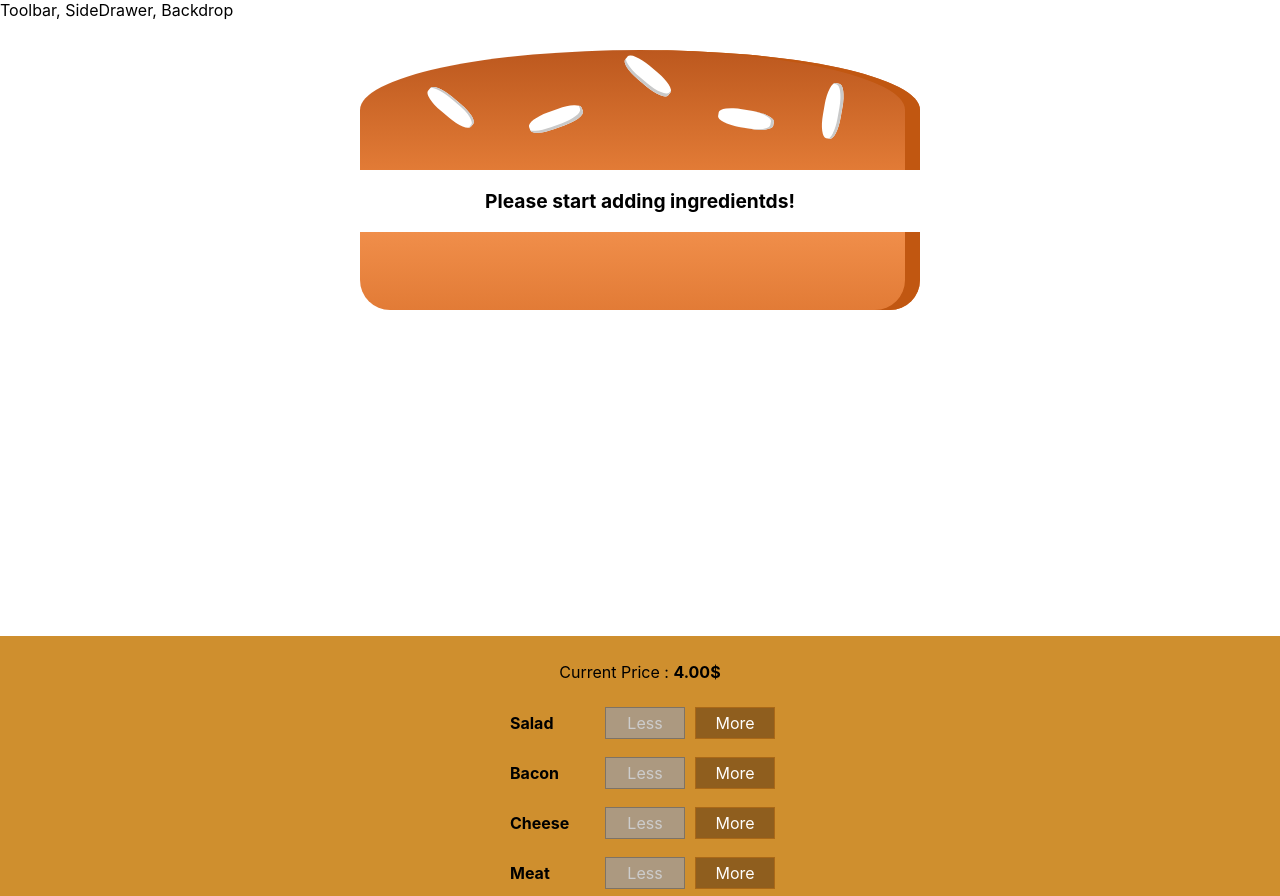
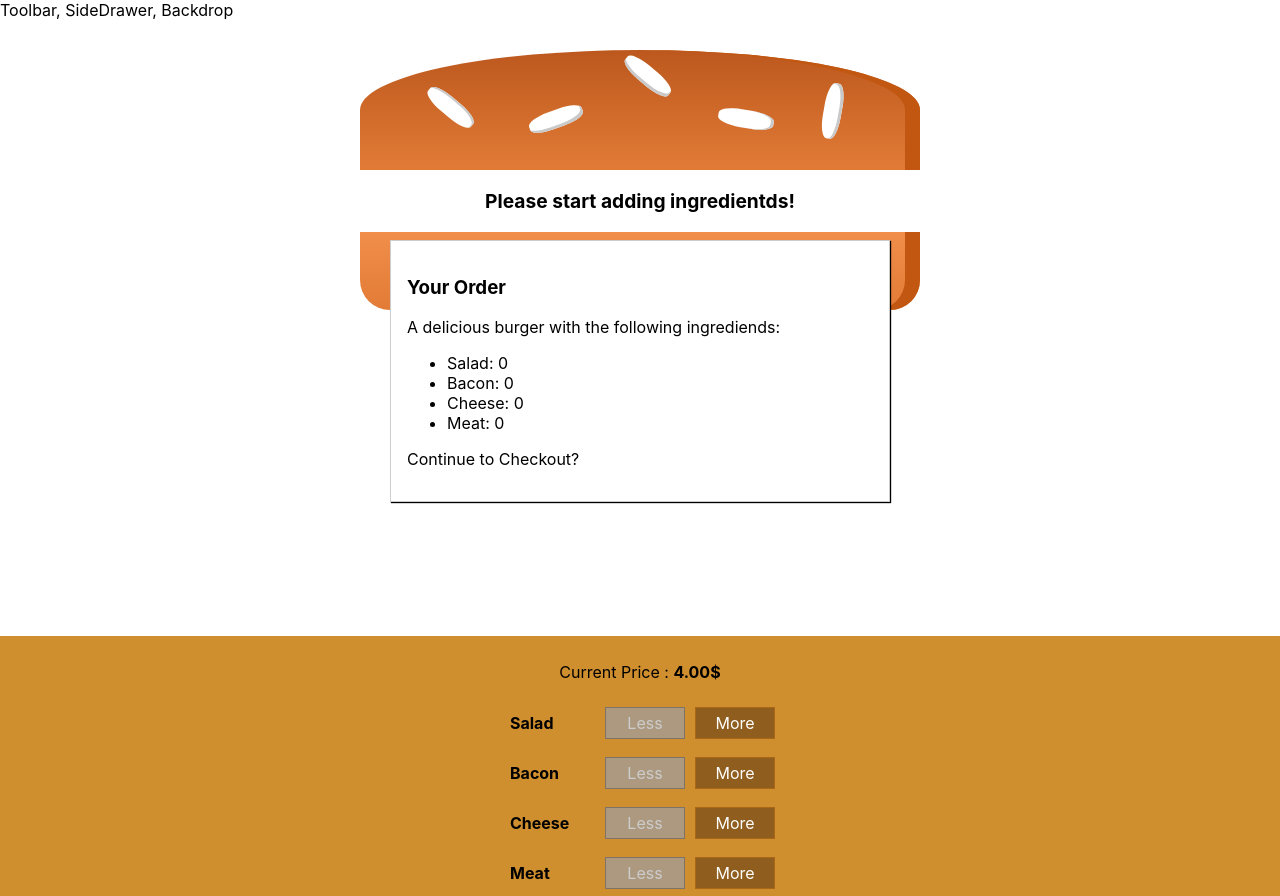
Before and after one commit to bahadirk/BurgerBuilder, a React app: page / in a window 1280 px wide. Shown: the top 896 px of the page. Built offline with nearby package versions, Linux system fonts and the light colour scheme.

Commit message:
Add Order Summary Modal

```diff
--- a/src/components/Burger/BuildControls/BuildControls.js
+++ b/src/components/Burger/BuildControls/BuildControls.js
@@ -38,6 +38,9 @@
         />
       );
     })}
+    <button className={styles.OrderButton} disabled={!props.purchaseable}>
+      ORDER NOW!
+    </button>
   </div>
 );
 
--- a/src/components/Burger/BuildControls/BuildControls.module.css
+++ b/src/components/Burger/BuildControls/BuildControls.module.css
@@ -8,3 +8,45 @@
   margin: auto;
   padding: 10px 0;
 }
+
+.OrderButton {
+  background-color: #dad735;
+  outline: none;
+  cursor: pointer;
+  border: 1px solid #966909;
+  color: #966909;
+  font-family: inherit;
+  font-size: 1.2em;
+  padding: 15px 30px;
+  box-shadow: 2px 2px 2px #966909;
+}
+
+.OrderButton:hover,
+.OrderButton:active {
+  background-color: #a0db41;
+  border: 1px solid #966909;
+  color: #966909;
+}
+
+.OrderButton:disabled {
+  background-color: #c7c6c6;
+  cursor: not-allowed;
+  border: 1px solid #ccc;
+  color: #888888;
+}
+
+.OrderButton:not(:disabled) {
+  animation: enable 0.3s linear;
+}
+
+@keyframes enable {
+  0% {
+    transform: scale(1);
+  }
+  60% {
+    transform: scale(1.1);
+  }
+  100% {
+    transform: scale(1);
+  }
+}
--- /dev/null
+++ b/src/components/Burger/OrderSummary/OrderSummary.js
@@ -0,0 +1,25 @@
+import React from "react";
+
+import Aux from "../../../hoc/Aux";
+
+const orderSummary = props => {
+  const ingredientSummary = Object.keys(props.ingredients).map(key => {
+    return (
+      <li>
+        <span style={{ textTransform: "capitalize" }}>
+          {key}: {props.ingredients[key]}
+        </span>
+      </li>
+    );
+  });
+  return (
+    <Aux>
+      <h3>Your Order</h3>
+      <p>A delicious burger with the following ingrediends:</p>
+      <ul>{ingredientSummary}</ul>
+      <p>Continue to Checkout?</p>
+    </Aux>
+  );
+};
+
+export default orderSummary;
--- /dev/null
+++ b/src/components/UI/Modal/Modal.js
@@ -0,0 +1,7 @@
+import React from "react";
+
+import styles from "./Modal.module.css";
+
+const modal = props => <div className={styles.Modal}>{props.children}</div>;
+
+export default modal;
--- /dev/null
+++ b/src/components/UI/Modal/Modal.module.css
@@ -0,0 +1,20 @@
+.Modal {
+  position: fixed;
+  z-index: 500;
+  background-color: white;
+  width: 70%;
+  border: 1px solid #ccc;
+  box-shadow: 1px 1px 1px black;
+  padding: 16px;
+  left: 15%;
+  top: 30%;
+  box-sizing: border-box;
+  transition: all 0.3s ease-out;
+}
+
+@media (min-width: 600px) {
+  .Modal {
+    width: 500px;
+    left: calc(50% - 250px);
+  }
+}
--- a/src/containers/BurgerBuilder/BurgerBuilder.js
+++ b/src/containers/BurgerBuilder/BurgerBuilder.js
@@ -3,6 +3,8 @@
 import Aux from "../../hoc/Aux";
 import Burger from "../../components/Burger/Burger";
 import BuildControls from "../../components/Burger/BuildControls/BuildControls";
+import Modal from "../../components/UI/Modal/Modal";
+import OrderSummary from "../../components/Burger/OrderSummary/OrderSummary";
 
 const INGREDIENT_PRICES = {
   salad: 0.5,
@@ -19,8 +21,22 @@
       cheese: 0,
       meat: 0
     },
-    totalPrice: 4
+    totalPrice: 4,
+    purchaseable: false
   };
+
+  updatePurchaseState(ingredients) {
+    console.log(this.state.purchaseable);
+    const sum = Object.keys(ingredients)
+      .map(key => {
+        return ingredients[key];
+      })
+      .reduce((sum, el) => {
+        return sum + el;
+      }, 0);
+    this.setState({ purchaseable: sum > 0 });
+    console.log(this.state.purchaseable);
+  }
 
   addIngredientHandler = type => {
     const oldCount = this.state.ingredients[type];
@@ -38,6 +54,7 @@
       totalPrice: newPrice,
       ingredients: updatedIngredients
     });
+    this.updatePurchaseState(updatedIngredients);
   };
 
   removeIngredientHandler = type => {
@@ -56,6 +73,7 @@
       totalPrice: newPrice,
       ingredients: updatedIngredients
     });
+    this.updatePurchaseState(updatedIngredients);
   };
 
   render() {
@@ -69,12 +87,16 @@
 
     return (
       <Aux>
+        <Modal>
+          <OrderSummary ingredients={this.state.ingredients} />
+        </Modal>
         <Burger ingredients={this.state.ingredients} />
         <BuildControls
           ingredientAdded={this.addIngredientHandler}
           ingredientRemoved={this.removeIngredientHandler}
           disabled={disabledInfo}
           price={this.state.totalPrice}
+          purchaseable={this.updatePurchaseState}
         />
       </Aux>
     );
```
Also changed, not shown: src/components/UI/Backdrop/Backdrop.js (added).
